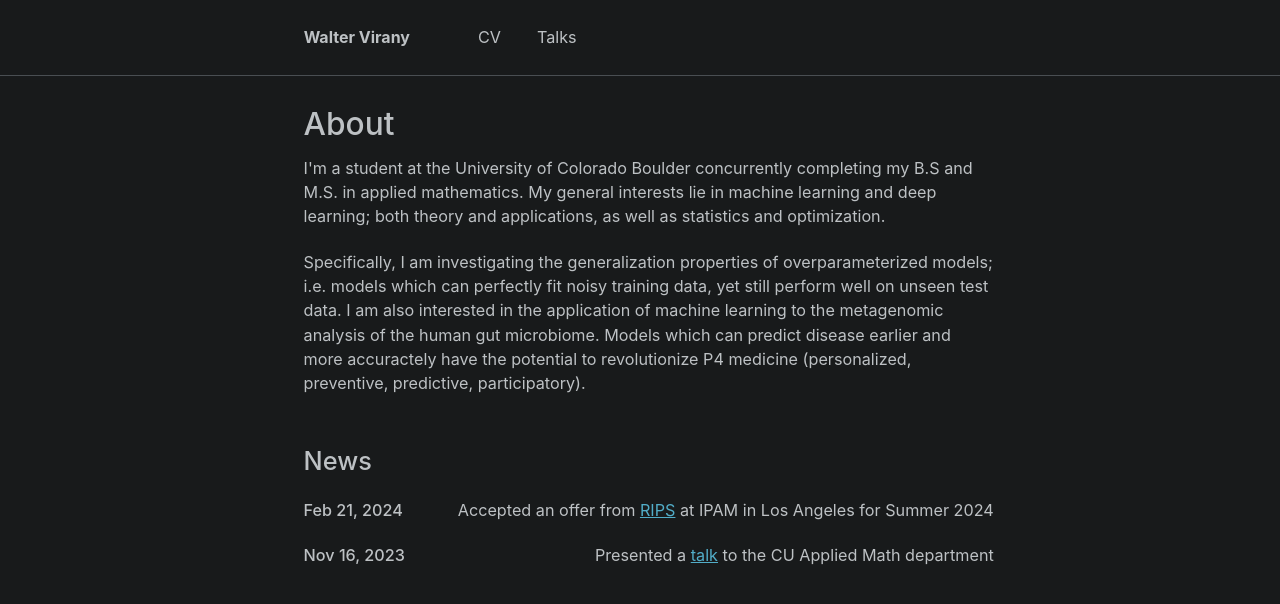
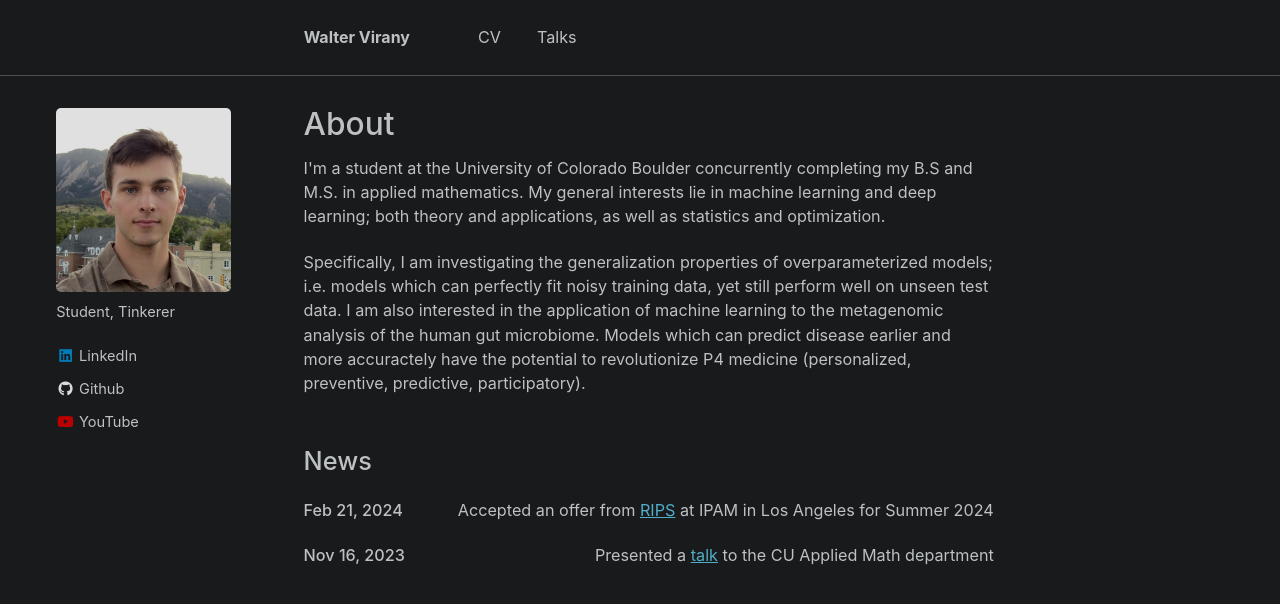
Before and after one commit to wvirany/wvirany.github.io, a Jekyll site: the page built from _pages/about.html, in a window 1280 px wide. Shown: the top 604 px of the page. Built offline with Jekyll 4.4.1, drawn with Linux system fonts in a browser that asks for light colours.

```diff
--- a/_config.yml
+++ b/_config.yml
@@ -89,7 +89,7 @@ author:
   employer         :
   pubmed           : # "https://www.ncbi.nlm.nih.gov/pubmed/?term=john+snow"
   googlescholar    : # "http://yourfullgooglescholarurl.com"
-  email            : "waltervirany@gmail.com"
+  email            : # "waltervirany@gmail.com"
   researchgate     :  # example: "https://www.researchgate.net/profile/yourprofile"
   uri              :
   bitbucket        :
--- a/_pages/about.html
+++ b/_pages/about.html
@@ -2,7 +2,7 @@
 layout: archive
 title: "About"
 permalink: /
-author_profile: false
+author_profile: true
 ---
 
 <!DOCTYPE html>
```
